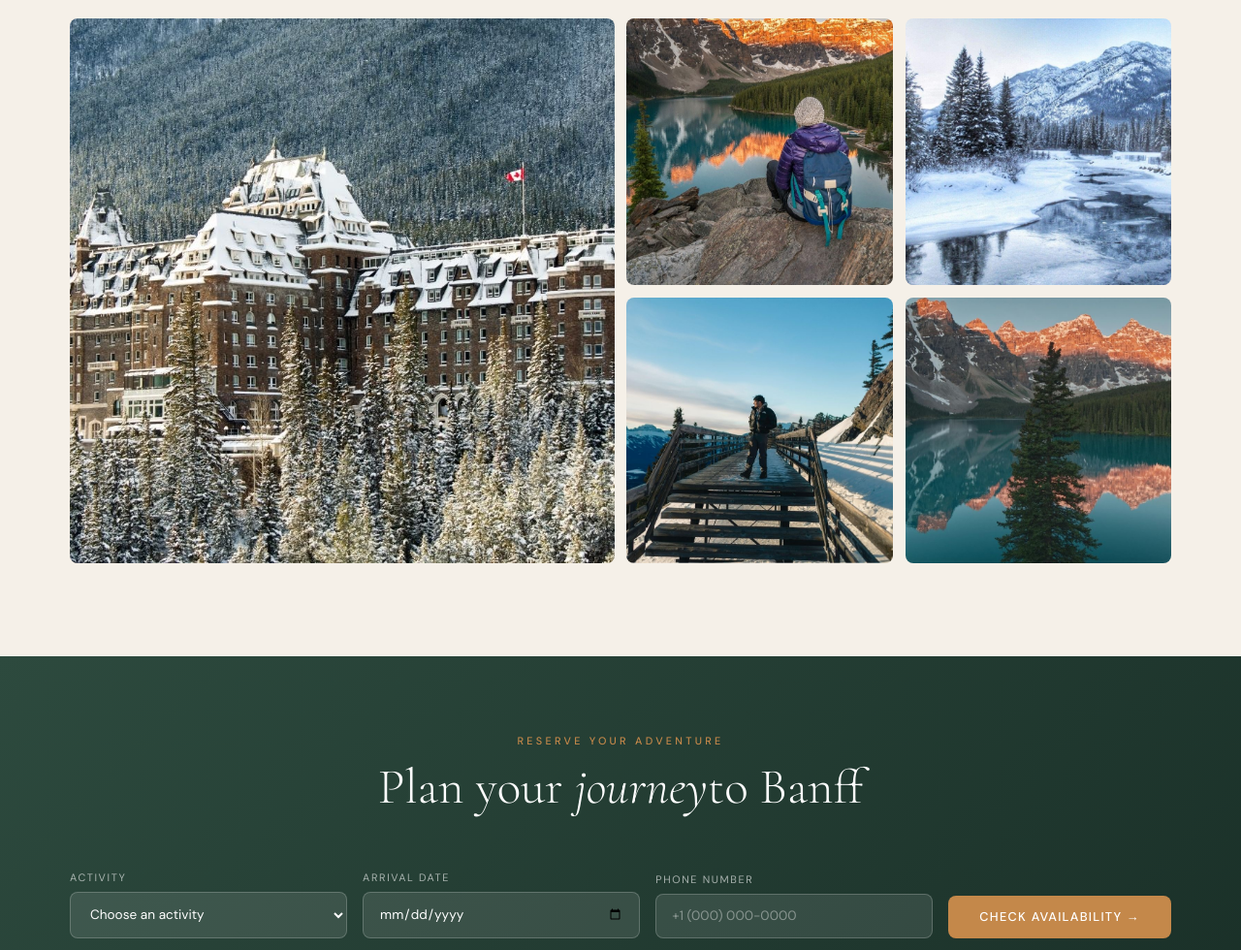
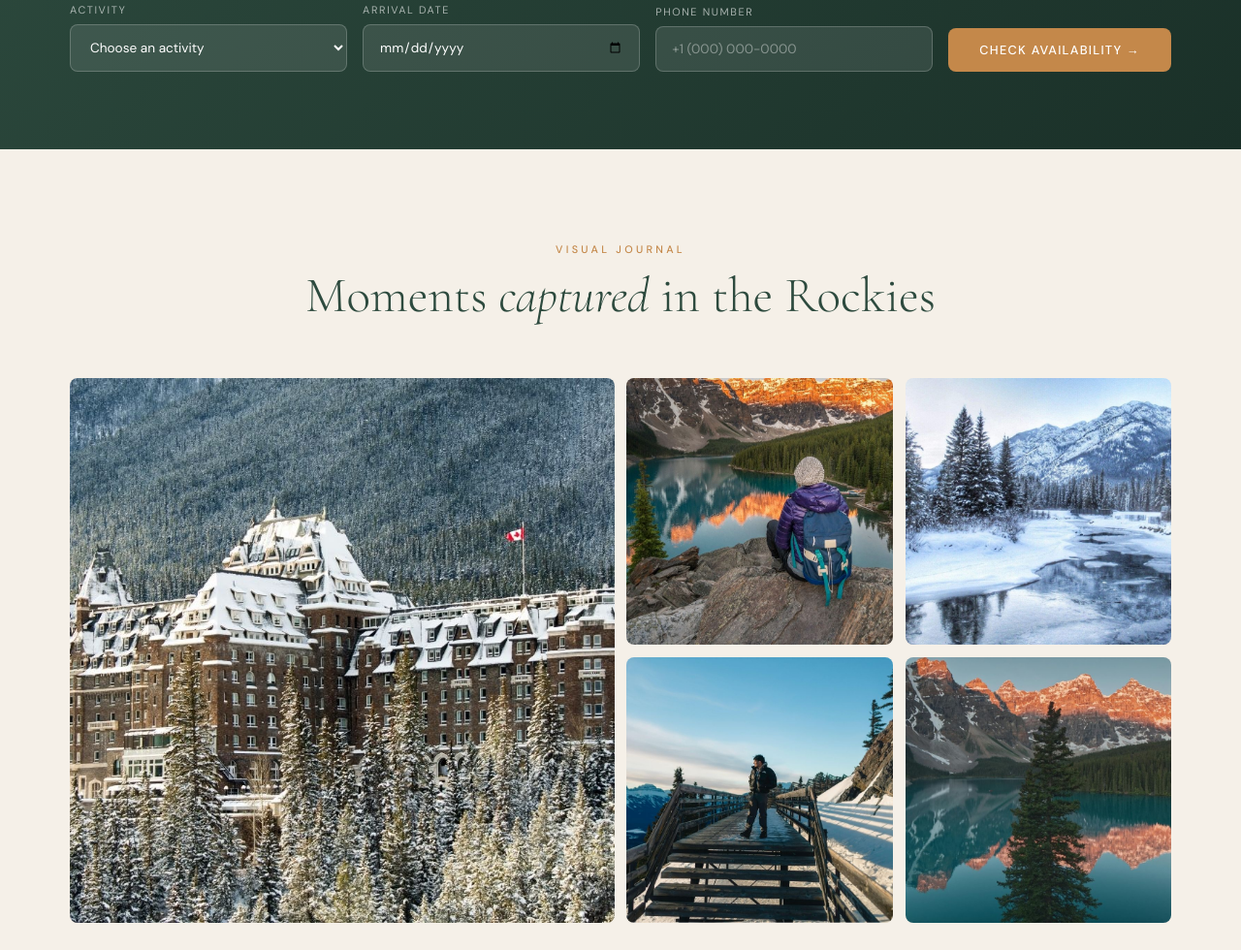
Before and after one commit to Huang-vivi/INM420-JS-Libraries, a website: page public/index.html in a window 1280 px wide. Shown: the part 3252-4232 px from the top of the page at 97% size. Drawn offline with nearby package versions, Linux system fonts and the light colour scheme.

Commit message:
revised css

```diff
--- a/public/index.html
+++ b/public/index.html
@@ -263,44 +263,12 @@
   </div>
 </section>
 
-
-<!-- GALLERY — Lightbox2 -->
-<section id="gallery-section">
-  <div class="section-inner">
-    <div class="section-header" data-aos="fade-up">
-      <span class="section-eyebrow">Visual Journal</span>
-      <h2 class="section-title">Moments<em> captured</em> in the Rockies</h2>
-    </div>
-
-    <div class="gallery-grid">
-      <div class="gallery-item" data-aos="fade-up">
-        <div class="gallery-item-inner">
-          <img src="/assets/images/_5.jpg" alt="Lake Louise">
-        </div>
-      </div>
-      <div class="gallery-item" data-aos="fade-up" data-aos-delay="60">
-        <img src="/assets/images/_7.jpg" alt="Hiking">
-      </div>
-      <div class="gallery-item" data-aos="fade-up" data-aos-delay="120">
-        <img src="/assets/images/_9.jpg" alt="Skiing">
-      </div>
-      <div class="gallery-item" data-aos="fade-up" data-aos-delay="180">
-        <img src="/assets/images/_11.jpg" alt="Bow River">
-      </div>
-      <div class="gallery-item" data-aos="fade-up" data-aos-delay="240">
-        <img src="/assets/images/_3.jpg" alt="Canoeing">
-      </div>
-    </div>
-  </div>
-</section>
-
-
 <!-- BOOKING — Cleave.js phone input -->
 <section id="booking-section">
   <div class="section-inner">
     <div class="section-header" data-aos="fade-up">
       <span class="section-eyebrow">Reserve Your Adventure</span>
-      <h2 class="section-title">Plan your <em>journey</em>to Banff</h2>
+      <h2 class="section-title">Plan your <em>journey</em> to Banff</h2>
     </div>
 
     <div class="booking-form" data-aos="fade-up" data-aos-delay="100">
@@ -328,6 +296,39 @@
     </div>
   </div>
 </section>
+
+<!-- GALLERY — Lightbox2 -->
+<section id="gallery-section">
+  <div class="section-inner">
+    <div class="section-header" data-aos="fade-up">
+      <span class="section-eyebrow">Visual Journal</span>
+      <h2 class="section-title">Moments<em> captured</em> in the Rockies</h2>
+    </div>
+
+    <div class="gallery-grid">
+      <div class="gallery-item" data-aos="fade-up">
+        <div class="gallery-item-inner">
+          <img src="/assets/images/_5.jpg" alt="Lake Louise" loading="lazy">
+        </div>
+      </div>
+      <div class="gallery-item" data-aos="fade-up" data-aos-delay="60">
+        <img src="/assets/images/_7.jpg" alt="Hiking" loading="lazy">
+      </div>
+      <div class="gallery-item" data-aos="fade-up" data-aos-delay="120">
+        <img src="/assets/images/_9.jpg" alt="Skiing" loading="lazy">
+      </div>
+      <div class="gallery-item" data-aos="fade-up" data-aos-delay="180">
+        <img src="/assets/images/_11.jpg" alt="Bow River" loading="lazy">
+      </div>
+      <div class="gallery-item" data-aos="fade-up" data-aos-delay="240">
+        <img src="/assets/images/_3.jpg" alt="Canoeing" loading="lazy">
+      </div>
+    </div>
+  </div>
+</section>
+
+
+
 <!-- Footer -->
 <footer>
   <div class="section-inner">
@@ -345,5 +346,11 @@
 <!-- ── Site JS ── -->
 <script src="assets/js/main.js"></script>
 
+<script>
+  window.addEventListener('load', function() {
+    AOS.refresh();
+  });
+</script>
+
 </body>
 </html>
```
Also changed, not shown: public/assets/css/style.css (+12 -39 lines), 3 other files.
